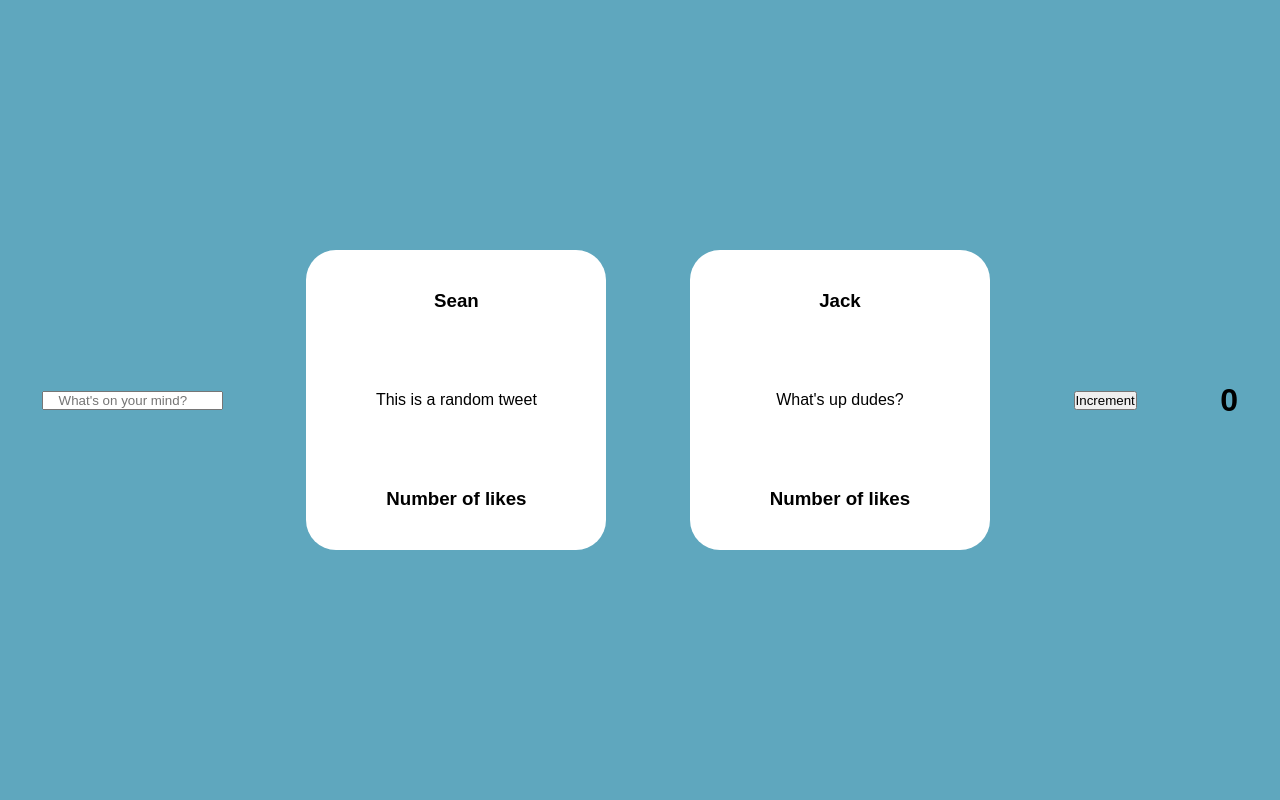
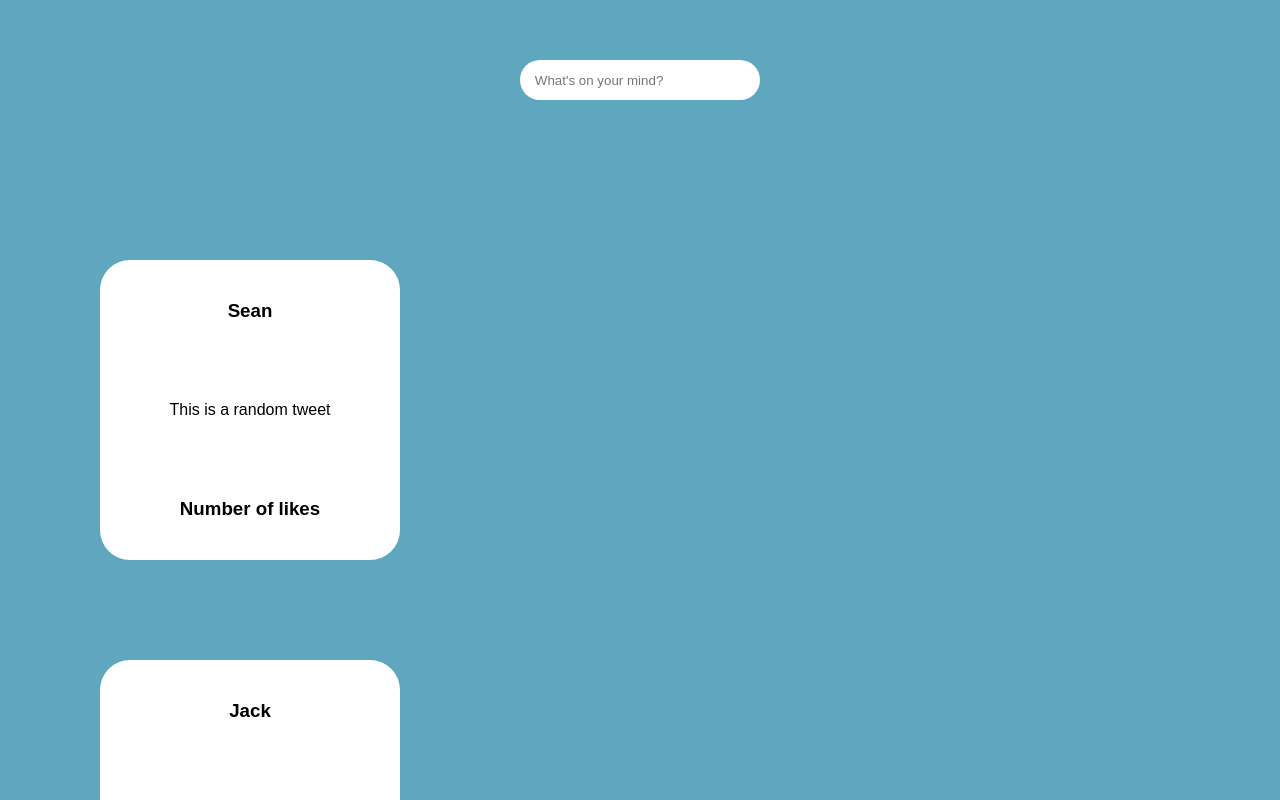
Before and after one commit to dragon-3/connect-app, a React (Create React App) app: page / in a window 1280 px wide. Shown: the top 800 px of the page. Built offline with nearby package versions, Linux system fonts and the light colour scheme.

Commit message:
Added css for serach bar & changed content display

```diff
--- a/src/App.css
+++ b/src/App.css
@@ -1,18 +1,28 @@
 .app {
   min-height: 100vh;
   background: rgb(95, 167, 190);
-  display: flex;
-  justify-content: space-around;
-  align-items: center;
+  text-align: center;
 }
 
-.tweet{
+.tweet {
   height: 300px;
   width: 300px;
   background: white;
+  margin: 100px;
   display: flex;
   border-radius: 30px;
   flex-direction: column;
   justify-content: space-around;
   align-items: center;
 }
+
+.search-box {
+  padding: 60px;
+}
+
+.search-bar input{
+  border-radius: 30px;
+  width: 240px;
+  height: 40px;
+  border: none;
+}
```
